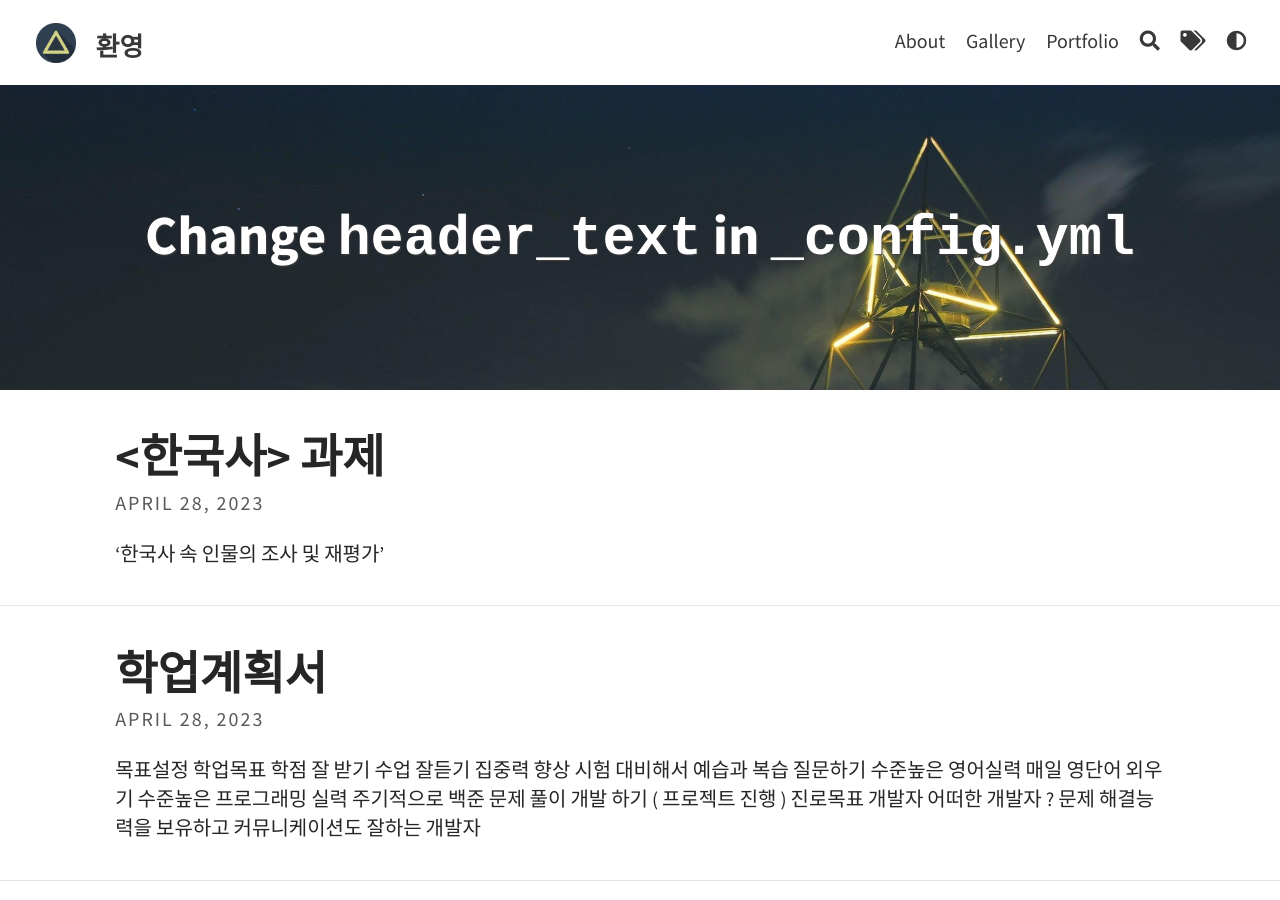
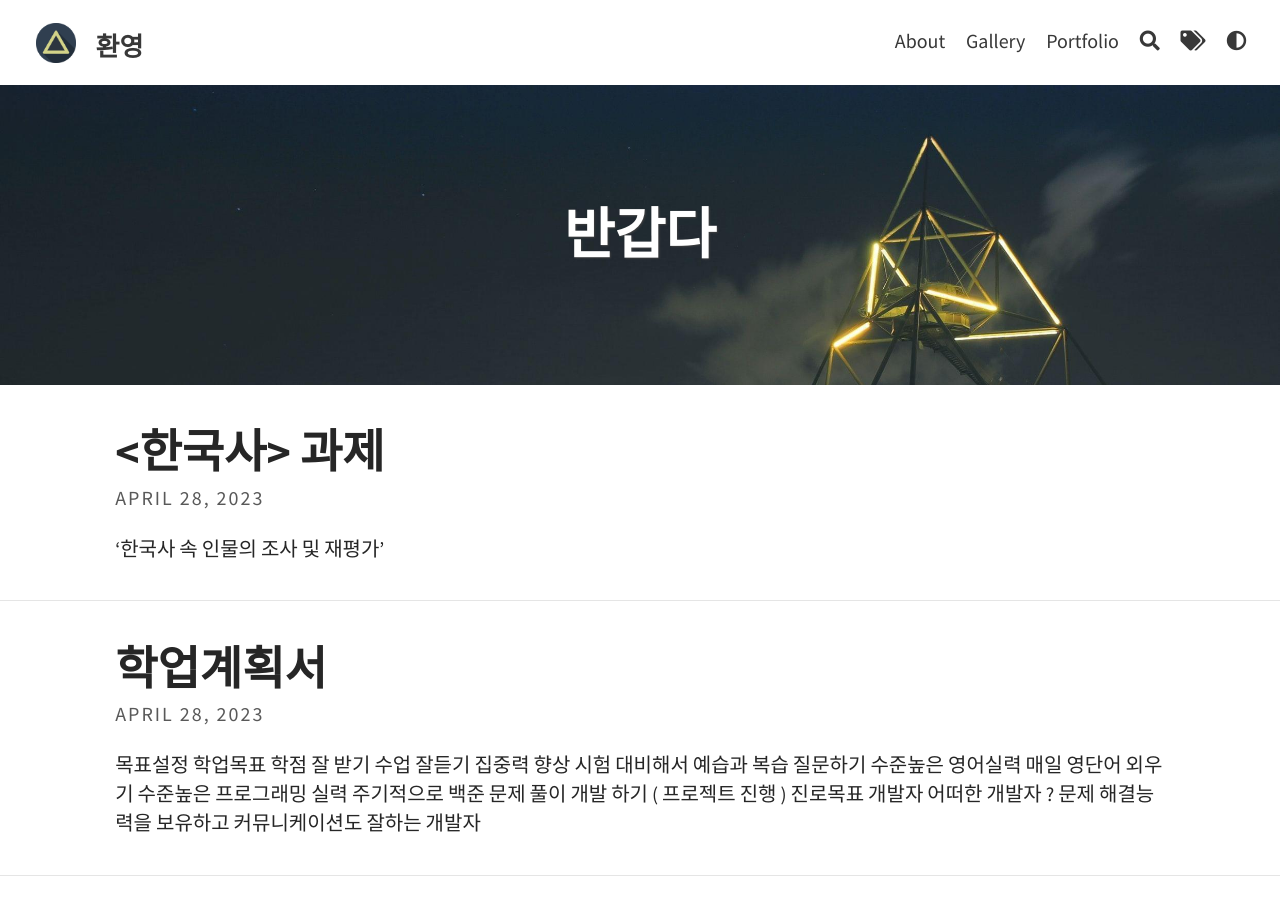
Before and after one commit to underkim/underkim.github.io, a Jekyll site: the page built from index.html, in a window 1280 px wide and 900 px high. Built offline with Jekyll 4.4.1, drawn with Linux system fonts in a browser that asks for light colours; a script that is not in the unit is left out; the list of posts is cut into pages by our own code.

Commit message:
Update _config.yml

```diff
--- a/_config.yml
+++ b/_config.yml
@@ -9,7 +9,7 @@ avatar: assets/img/triangle.png                         # Empty for no avatar in
 favicon: assets/favicon.ico                             # Icon displayed in the tab
 
 # Header and footer text
-header_text: Change <code>header_text</code> in <code>_config.yml</code>  # Change Blog header text
+header_text: 반갑다  # Change Blog header text
 header_feature_image: assets/img/header/triangular.jpeg
 header_feature_image_responsive: true
 footer_text: >
```
